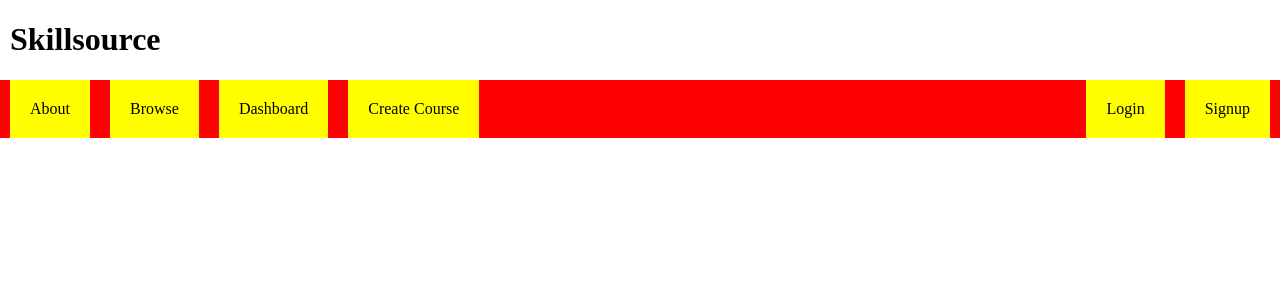
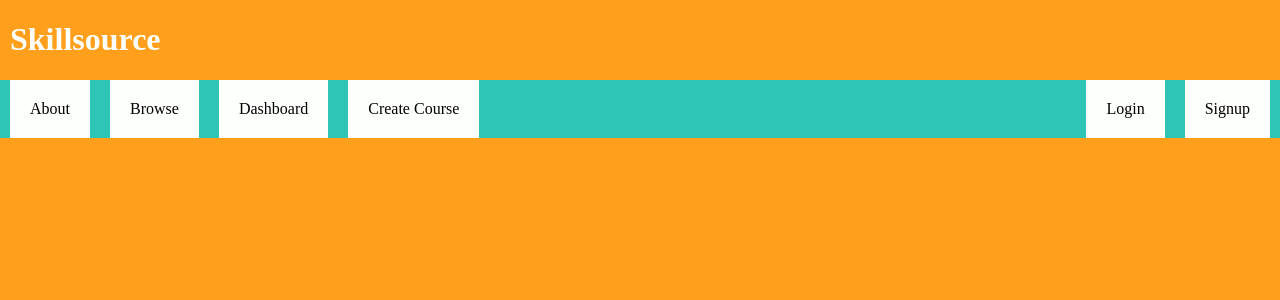
Before and after one commit to skillsource/skillsource, a React app: page /#/ in a window 1280 px wide. Shown: the top 300 px of the page. Built offline with nearby package versions, Linux system fonts and the light colour scheme.

Commit message:
Remove url reference from "Create" components handleSubmit.

```diff
--- a/client/src/components/create.jsx
+++ b/client/src/components/create.jsx
@@ -69,7 +69,7 @@ class Create extends Component {
 
   handleSubmit = (e) => {
     e.preventDefault();
-    ApiService.createCourse(this.state.name, this.state.description, this.state.url, this.state.steps)
+    ApiService.createCourse(this.state.name, this.state.description, this.state.steps)
       .then(res => {
         console.log("CourseId:", res.id)
         let courseId = res.id;
--- a/client/src/styles.css
+++ b/client/src/styles.css
@@ -1,10 +1,12 @@
 html, body {
   margin: 0;
   padding: 0;
+  background-color: #FF9F1C;
 }
 
 h1 {
-  margin-left: 10px
+  margin-left: 10px;
+  color: #FDFFFC;
 }
 
 a {
@@ -18,14 +20,14 @@ a {
 
 .nav {
   display: block;
-  background-color: red;
+  background-color: #2EC4B6;
   margin-left: 0;
   margin-right: 0;
 }
 
 .navLeft {
   display: inline-block;
-  background-color: yellow;
+  background-color: #FDFFFC;
   padding: 20px;
   margin-left: 10px;
   margin-right: 10px;
@@ -34,13 +36,12 @@ a {
 .navRight {
   display: inline-block;
   float: right;
-
 }
 
 .childRight {
   display: inline-block;
   float: right;
-  background-color: yellow;
+  background-color: #FDFFFC;
   padding: 20px;
   margin-left: 10px;
   margin-right: 10px;
@@ -56,7 +57,7 @@ a {
 
 .snippet {
   display: block;
-  background-color: teal;
+  background-color: #2EC4B6;
   margin-bottom: 20px;
   padding-left: 10px;
 }
@@ -81,7 +82,7 @@ a {
 
 .step {
   display: block;
-  background-color: green;
+  background-color: #2EC4B6;
   padding: 10px;
   margin-top: 20px;
   margin-bottom: 20px;
@@ -95,14 +96,14 @@ a {
 .create-step {
   border-width: 2px;
   border-style: dotted;
-  border-color: red;
+  border-color: #E71D36;
   margin: 20px;
   padding: 10px;
 }
 
 .courseSnippet {
   border-radius: 25px;
-  border: 2px solid red;
+  border: 2px solid #E71D36;
   padding-left: 10px;
   padding-right: 10px;
   width: 800px;
```
